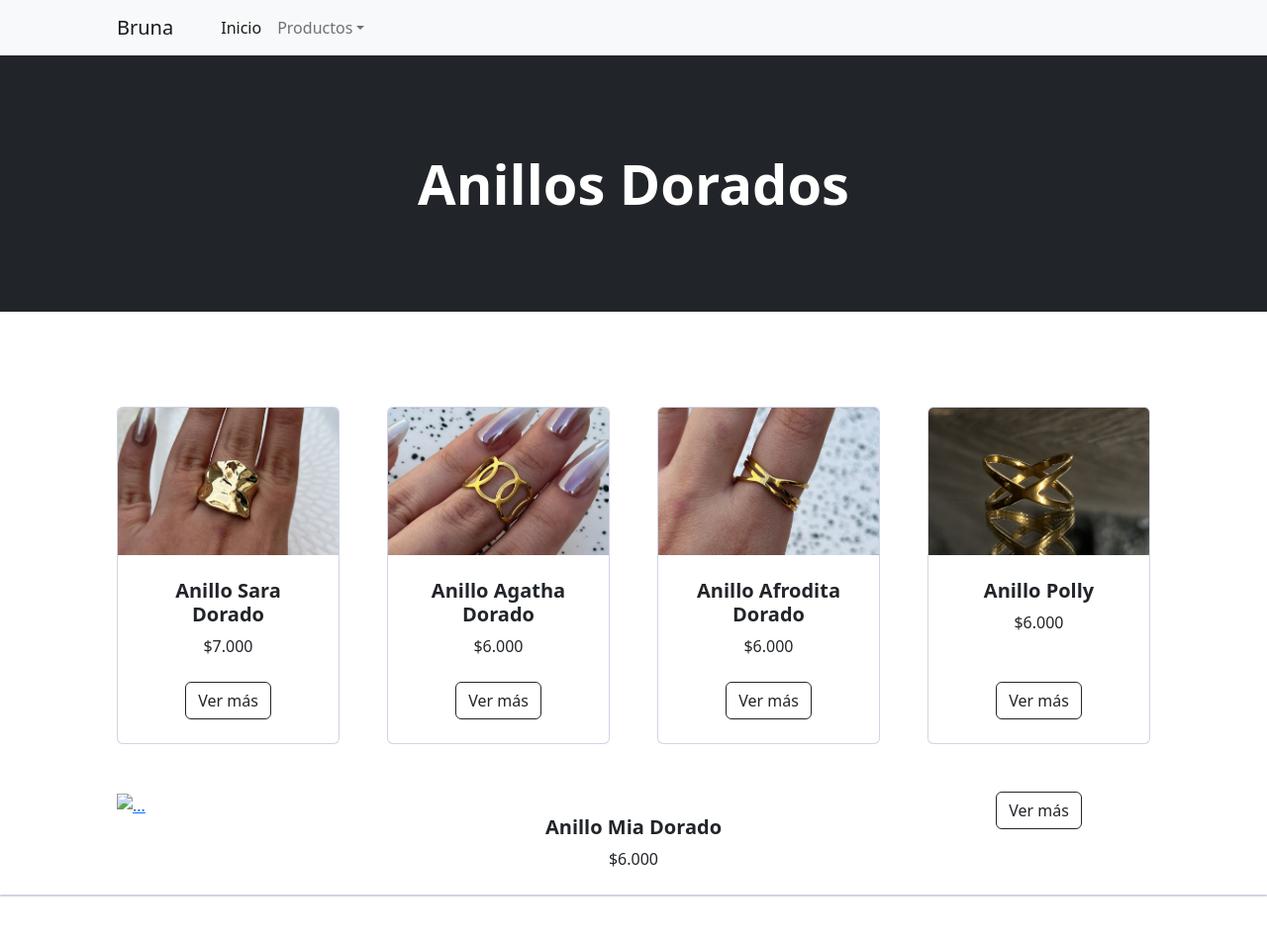
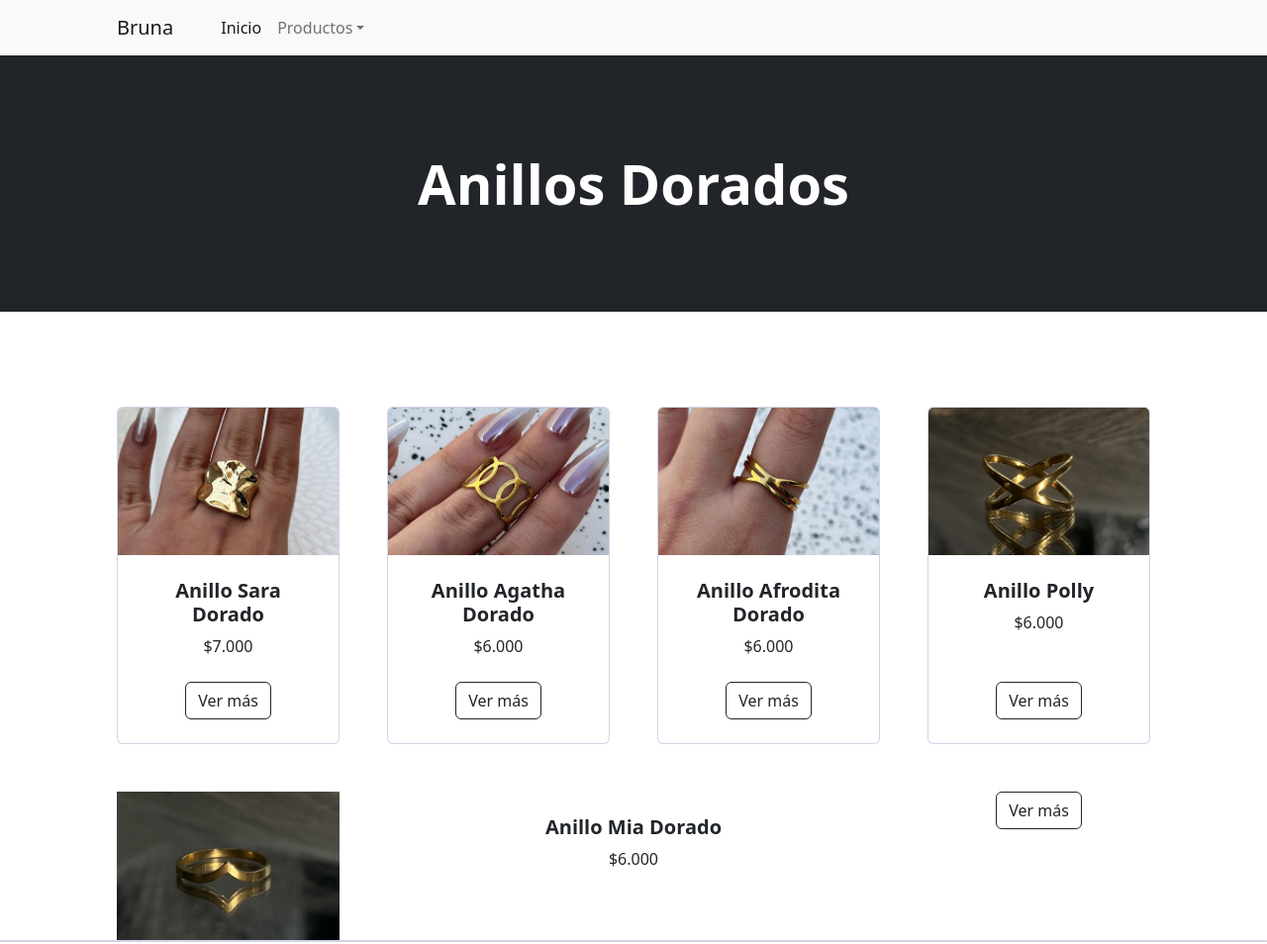
Before and after one commit to BrunaAccesorios/Anillos-Dorados, a plain HTML site: page index.html in a window 1280 px wide. Shown: the top 954 px of the page at 99% size. Drawn offline with nearby package versions, Linux system fonts and the light colour scheme.

Commit message:
Update index.html

```diff
--- a/index.html
+++ b/index.html
@@ -160,7 +160,7 @@
 
   <!-- Product image-->
                             <a href="https://brunaaccesorios.github.io/Anillo-Mia/">
-                            <img class="card-img-top" src="assets/450x300/brunita_Mesa de trabajo 1.jpg" alt="..." />
+                            <img class="card-img-top" src="assets - copia/450x300/brunita_Mesa de trabajo 1.jpg" alt="..." />
                             </a>
                             <!-- Product details-->
                             <div class="card-body p-4">
```
